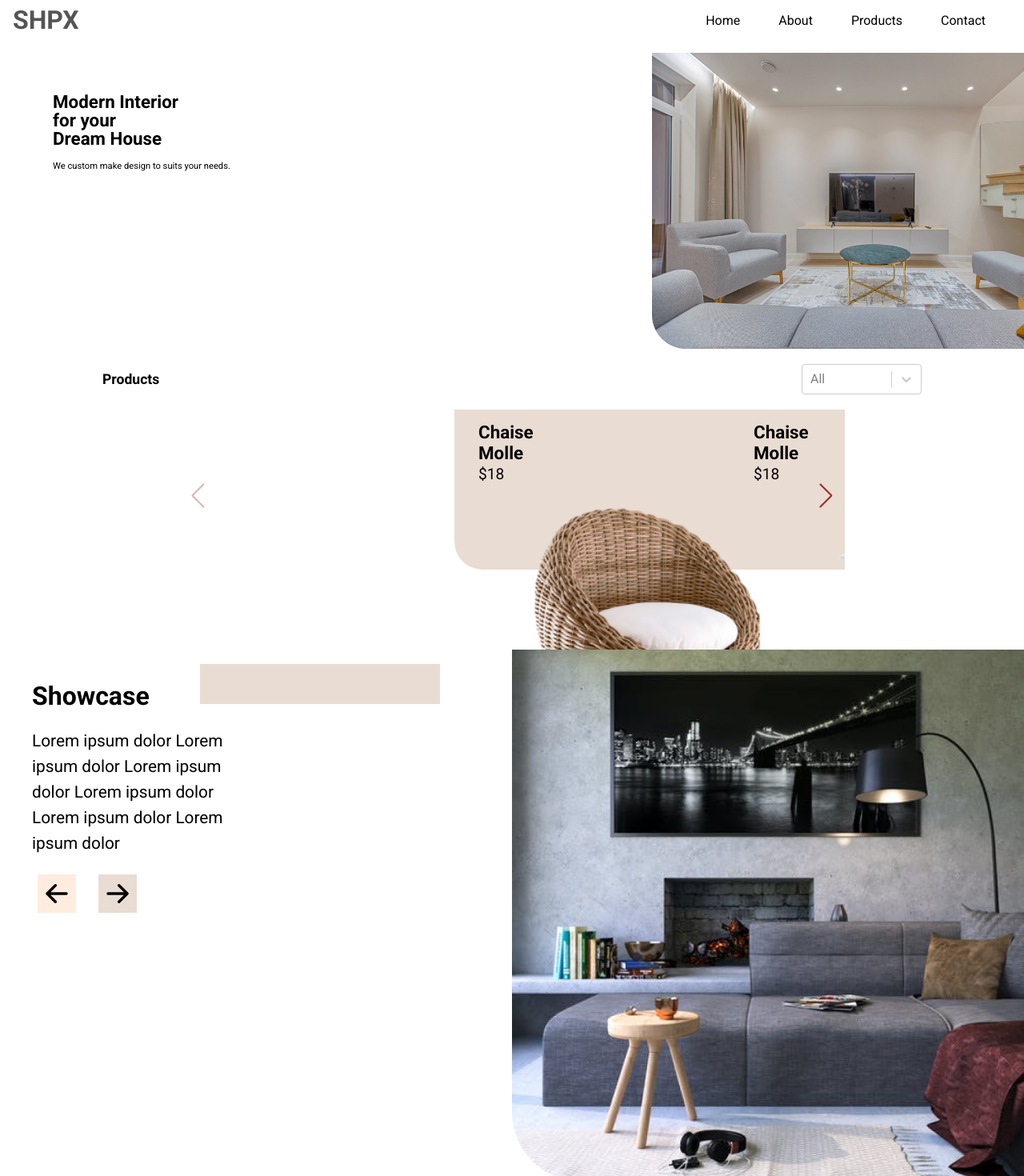
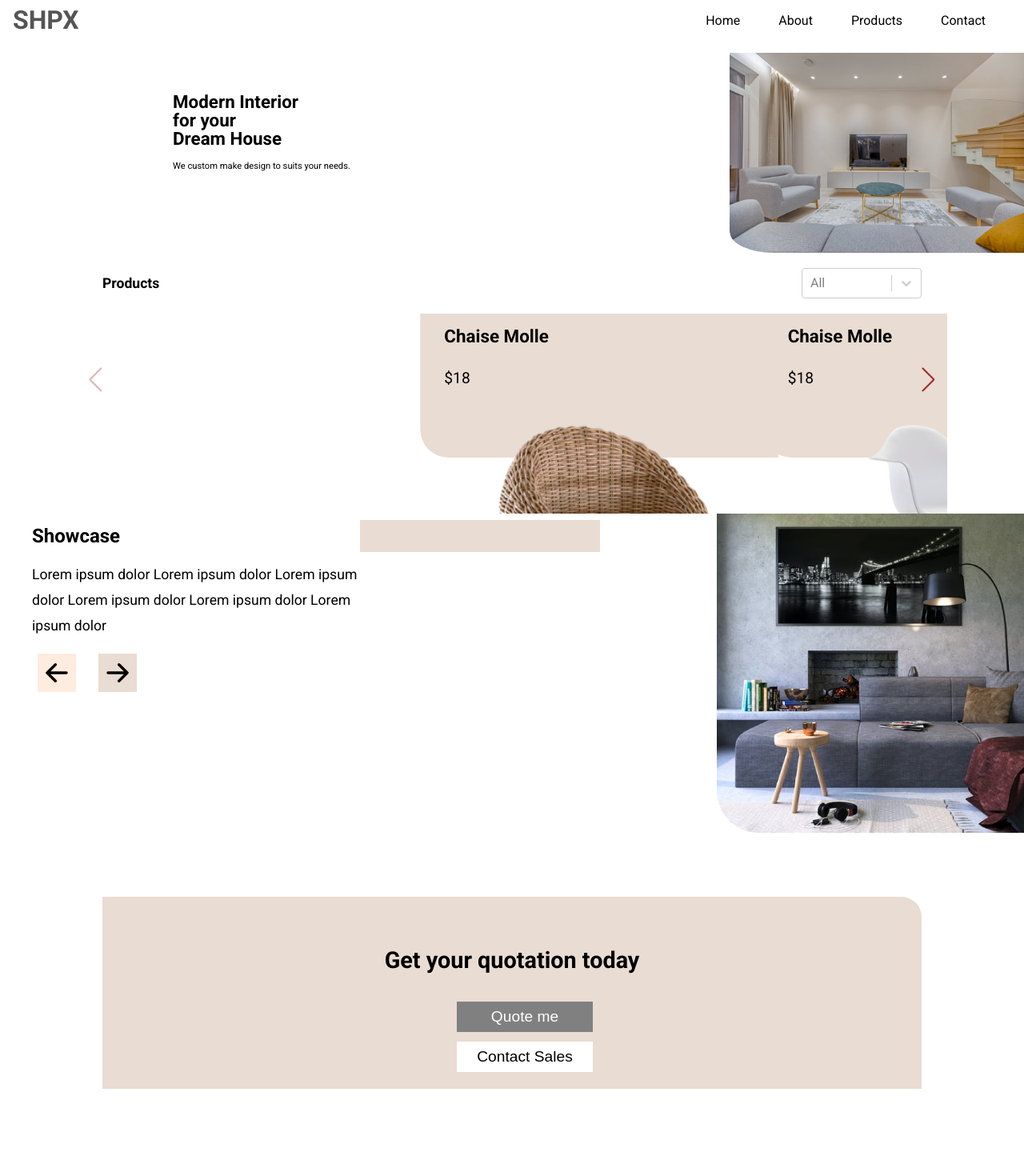
Before and after one commit to Khabub/webdev-learning-shpx, a React (Create React App) app: page / in a window 1280 px wide. Shown: the top 1470 px of the page at 80% size. After the commit the page ends 1377 px from the top, so only its background shows below. Built offline with nearby package versions, Linux system fonts and the light colour scheme.

Commit message:
mobile landscape

```diff
--- a/src/components/Layout/Contact/Contact.styles.js
+++ b/src/components/Layout/Contact/Contact.styles.js
@@ -3,18 +3,23 @@ import styled from "styled-components";
 export const Container = styled.div`
   display: flex;
   flex-direction: column;
+  justify-content: center;
+  align-items: center;
   width: 80vw;
   height: 320px;
-  margin: 5rem auto;
+  margin: 5rem 0 1rem 0;
   background-color: rgb(233, 220, 210);
   border-top-right-radius: 25px;
-
 
   h1 {
     padding: 2rem;
     font-size: 1.8rem;
     line-height: 2.5rem;
     margin-bottom: 0;
+    text-align: center;
   }
 
+  @media (min-width: 700px) {
+    height: 240px;
+  }
 `;
--- a/src/components/Layout/MainWindow/MainWindow_styles.js
+++ b/src/components/Layout/MainWindow/MainWindow_styles.js
@@ -14,14 +14,13 @@ export const Container = styled.div`
     border-bottom-left-radius: 15%;
     object-position: 80px;
     padding: 1rem 0;
-
   }
 
   @media (min-width: 700px) {
     justify-content: flex-end;
     img {
-      max-height: 370px;
-
+      max-height: 250px;
+      object-position: 100%;
     }
   }
 `;
@@ -48,6 +47,6 @@ export const HeadlineBox = styled.div`
 
   @media (min-width: 700px) {
     width: 40vw;
-    left: 50px;
+    left: 200px;
   }
 `;
--- a/src/components/Layout/Products/Products.styles.css
+++ b/src/components/Layout/Products/Products.styles.css
@@ -14,7 +14,7 @@
 @media (min-width: 700px) {
   .swiper {
     width: 85%;
-    height: 300px;
+    height: 250px;
   }
 
   .swiper-button-next,
@@ -23,9 +23,3 @@
     transform: scale(70%) translateY(-60px);
   }
 }
-
-@media (min-width: 850px) {
-  .swiper {
-    width: 65%;
-  }
-}
--- a/src/components/Layout/Showcase/Showcase.styles.js
+++ b/src/components/Layout/Showcase/Showcase.styles.js
@@ -23,14 +23,15 @@ export const Container = styled.div`
 
   @media (min-width: 700px) {
     img {
-      max-width: 50%;
+      max-width: 30%;
+      object-position: 100%;
     }
 
     span {
-      top: 830px;
-      left: 250px;
+      top: 650px;
+      left: 450px;
       width: 300px;
-      height: 50px;
+      height: 40px;
     }
   }
 `;
@@ -53,11 +54,16 @@ export const ShowcaseText = styled.div`
 
   @media (min-width: 700px) {
     position: absolute;
-    top: 830px;
+    top: 640px;
     left: 0;
 
     p {
-      width: 250px;
+      width: 450px;
+      font-size: 1.1rem;
+    }
+
+    h1 {
+      font-size: 1.5rem;
     }
   }
 `;
--- a/src/components/UI/Card/Card.styles.js
+++ b/src/components/UI/Card/Card.styles.js
@@ -7,13 +7,11 @@ export const Container = styled.div`
   width: 80vw;
   margin: 0 auto;
 
-
   h1 {
     position: absolute;
     font-size: 1.4rem;
     top: 30px;
     left: 60px;
-
   }
 
   p {
@@ -44,7 +42,7 @@ export const Container = styled.div`
   }
 
   @media (min-width: 700px) {
-    height: 200px;
+    height: 180px;
     width: 35vw;
 
     h1 {
@@ -58,7 +56,7 @@ export const Container = styled.div`
     }
 
     img {
-      width: 280%;
+      width: 170%;
     }
   }
 `;
--- a/src/store/product-list.js
+++ b/src/store/product-list.js
@@ -7,7 +7,7 @@ export const productsList = [
     price: 18,
     image: require("../assets/chair_1.png"),
     type: "chair",
-    positiony: "30px",
+    positiony: "50px",
   },
   {
     id: 1,
```
